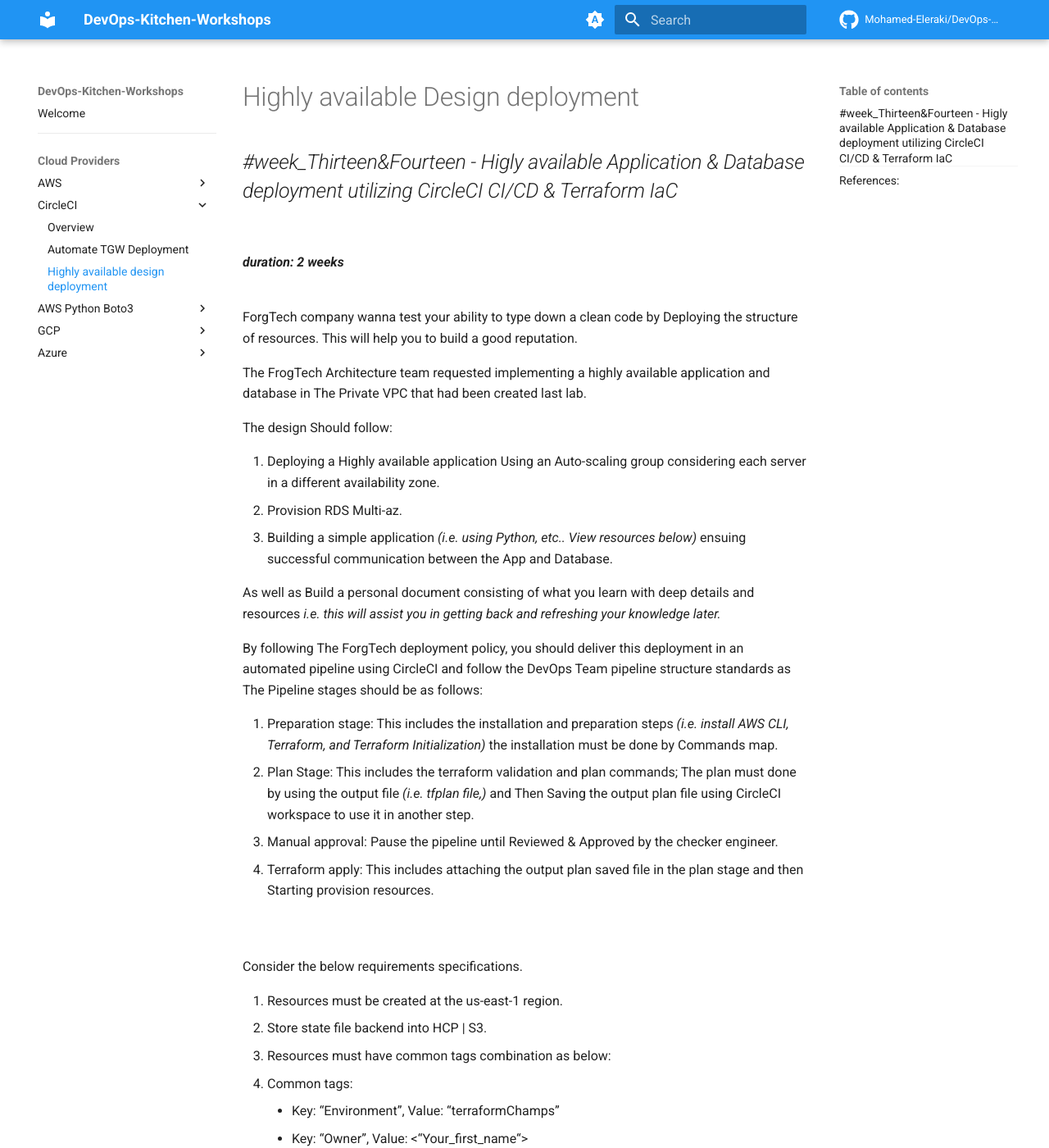
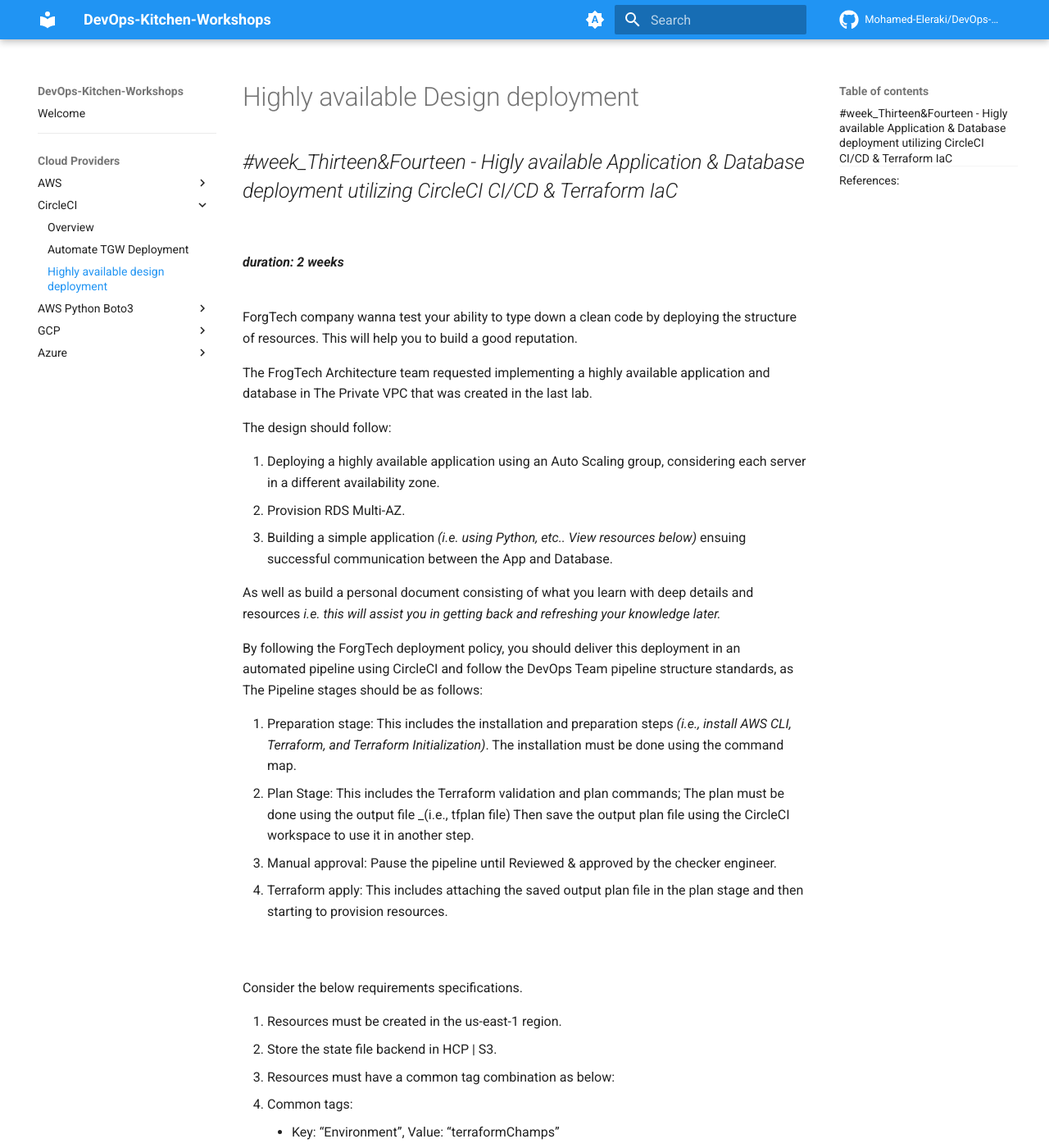
Before and after one commit to Mohamed-Eleraki/DevOps-Kitchen-Workshop, an MkDocs documentation site: the page built from docs/CircleCi/highly-available-design-deployment.md, in a window 1280 px wide and 1400 px high. Shown: the whole window at 82% size. Built offline with MkDocs 1.6.1 and Material for MkDocs 9.7.7, drawn with Linux system fonts in a browser that asks for light colours; comment, search, counter and statistics services are not loaded; the version menu is left out; some of the changed text lies outside the part shown.

Commit message:
Update highly-available-design-deployment.md

```diff
--- a/docs/CircleCi/highly-available-design-deployment.md
+++ b/docs/CircleCi/highly-available-design-deployment.md
@@ -5,39 +5,39 @@
 
 **_duration: 2 weeks_**<br><br>
 
-ForgTech company wanna test your ability to type down a clean code by Deploying the structure of resources. This will help you to build a
+ForgTech company wanna test your ability to type down a clean code by deploying the structure of resources. This will help you to build a
 good reputation.
 
-The FrogTech Architecture team requested implementing a highly available application and database in The Private VPC that had been
-created last lab.
+The FrogTech Architecture team requested implementing a highly available application and database in The Private VPC that was
+created in the last lab.
 
-The design Should follow:
+The design should follow:
 
-1. Deploying a Highly available application Using an Auto-scaling group considering each server in a different availability zone.
-2. Provision RDS Multi-az.
+1. Deploying a highly available application using an Auto Scaling group, considering each server in a different availability zone.
+2. Provision RDS Multi-AZ.
 3. Building a simple application _(i.e. using Python, etc.. View resources below)_ ensuing successful communication between the App and
     Database.
 
-As well as Build a personal document consisting of what you learn with deep details and resources _i.e. this will assist you in getting back
+As well as build a personal document consisting of what you learn with deep details and resources _i.e. this will assist you in getting back
 and refreshing your knowledge later._
 
-By following The ForgTech deployment policy, you should deliver this deployment in an automated pipeline using CircleCI and follow the
-DevOps Team pipeline structure standards as The Pipeline stages should be as follows:
+By following the ForgTech deployment policy, you should deliver this deployment in an automated pipeline using CircleCI and follow the
+DevOps Team pipeline structure standards, as The Pipeline stages should be as follows:
 
-1. Preparation stage: This includes the installation and preparation steps _(i.e. install AWS CLI, Terraform, and Terraform Initialization)_ the
-    installation must be done by Commands map.
-2. Plan Stage: This includes the terraform validation and plan commands; The plan must done by using the output file _(i.e. tfplan file,)_ and
-    Then Saving the output plan file using CircleCI workspace to use it in another step.
-3. Manual approval: Pause the pipeline until Reviewed & Approved by the checker engineer.
-4. Terraform apply: This includes attaching the output plan saved file in the plan stage and then Starting provision resources.
+1. Preparation stage: This includes the installation and preparation steps _(i.e., install AWS CLI, Terraform, and Terraform Initialization)_. The
+    installation must be done using the command map.
+2. Plan Stage: This includes the Terraform validation and plan commands; The plan must be done using the output file _(i.e., tfplan file)
+    Then save the output plan file using the CircleCI workspace to use it in another step.
+3. Manual approval: Pause the pipeline until Reviewed & approved by the checker engineer.
+4. Terraform apply: This includes attaching the saved output plan file in the plan stage and then starting to provision resources.
 <br><br>
 <br>
 
 Consider the below requirements specifications.
 
-1. Resources must be created at the us-east-1 region.
-2. Store state file backend into HCP | S3.
-3. Resources must have common tags combination as below:
+1. Resources must be created in the us-east-1 region.
+2. Store the state file backend in HCP | S3.
+3. Resources must have a common tag combination as below:
 4. Common tags:
     - Key: “Environment”, Value: “terraformChamps”
     - Key: “Owner”, Value: <“Your_first_name“>
@@ -47,8 +47,8 @@
 **Bonus**
 
 1. Build an Architecture diagram of the deployment resources.
-2. Append an extra step command of the Plan stage reviewing specific parts of attributes using jq command.
-3. Crafting multiple HCP workspaces.
+2. Append an extra step command in the Plan stage to review specific parts of attributes using the jq command.
+3. Craft multiple HCP workspaces.
 <br><br>
 
 <br>
```
Also changed, not shown: other parts of docs/CircleCi/highly-available-design-deployment.md (+1 -1 lines).
